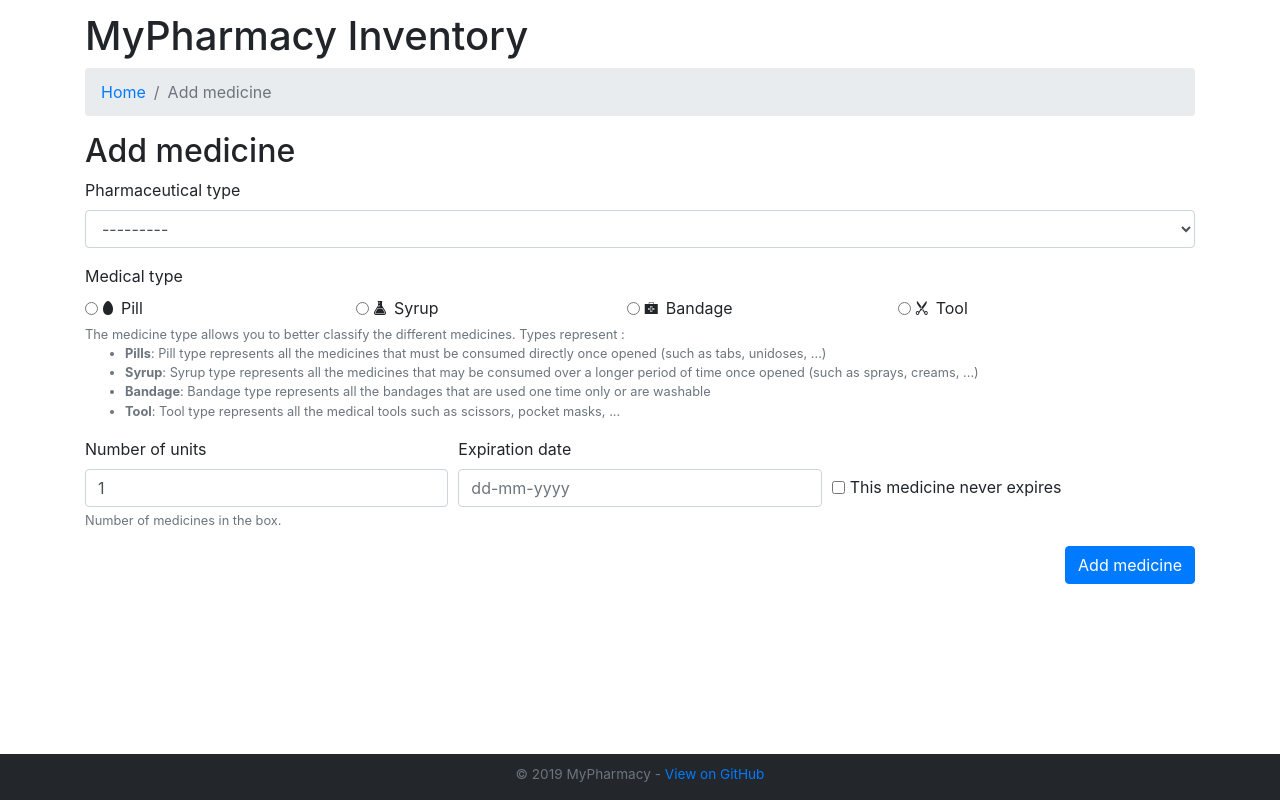
After one commit to skylarkbe/pharmacy, a Django app: page /addMedicine in a window 1280 px wide. The commit adds this page. Run offline with Django 3.2, Linux system fonts and the light colour scheme; data that the repository does not hold is empty; some libraries are stand-ins or nearby versions; some web fonts are replaced.

Commit message:
Add medicine form
Signed-off-by: romain.vanderkeilen <t4MJeDc7yJjKinhwhvcJ>

```diff
--- a/inventory/forms.py
+++ b/inventory/forms.py
@@ -1,5 +1,18 @@
 from django import forms
 from django.utils.translation import gettext as _trans
+
+from .models import Pharmaceutical
+from .constants import MEDICINE_TO_ICON, MEDICINE_DEFAULT_ICON, DATE_INPUT_FORMATS
+
+
+class IconWithLabelElement:
+    # This class generates a simple HTML output to link an ionIcon and a text together
+    def __init__(self, label, icon):
+        self.label = label
+        self.icon = icon
+
+    def __str__(self):
+        return "<i class='icon " + self.icon + "'></i><span>" + self.label + '</span>'
 
 
 class AddPharmaceuticalForm(forms.Form):
@@ -12,3 +25,52 @@ class AddPharmaceuticalForm(forms.Form):
         required=False,
         widget=forms.CheckboxInput(attrs={'class': 'form-check-input', 'value': 'True'})
     )
+
+
+class AddMedicineForm(forms.Form):
+    inputPharmaceutical = forms.ModelChoiceField(
+        required=True,
+        queryset=Pharmaceutical.objects.all().order_by('name'),
+        widget=forms.Select(attrs={'class': 'form-control'})
+    )
+    inputMedicalType = forms.ChoiceField(
+        required=True,
+        choices=(
+            ("Pill", IconWithLabelElement(
+                label=_trans("Pill"),
+                icon=MEDICINE_TO_ICON.get("Pill", MEDICINE_DEFAULT_ICON))),
+            ("Syrup", IconWithLabelElement(
+                label=_trans("Syrup"),
+                icon=MEDICINE_TO_ICON.get("Syrup", MEDICINE_DEFAULT_ICON))),
+            ("Bandage", IconWithLabelElement(
+                label=_trans("Bandage"),
+                icon=MEDICINE_TO_ICON.get("Bandage", MEDICINE_DEFAULT_ICON))),
+            ("Tool", IconWithLabelElement(
+                label=_trans("Tool"),
+                icon=MEDICINE_TO_ICON.get("Tool", MEDICINE_DEFAULT_ICON))),
+        ),
+        widget=forms.RadioSelect(attrs={'class': 'form-check-input'})
+    )
+    inputExpirationDate = forms.DateField(
+        required=True,
+        input_formats=DATE_INPUT_FORMATS,
+        widget=forms.HiddenInput()
+    )
+    medicineNeverExpires = forms.BooleanField(
+        required=False,
+        widget=forms.CheckboxInput(attrs={'class': 'form-check-input', 'value': 'True'})
+    )
+    inputAmount = forms.IntegerField(
+        required=True,
+        min_value=1,
+        widget=forms.NumberInput(attrs={'class': 'form-control','value': 1, 'aria-describedby': 'inputAmountHelper'})
+    )
+    inputValidity = forms.IntegerField(
+        required=False,
+        min_value=1,
+        widget=forms.NumberInput(attrs={'class': 'form-control', 'value': 1, 'aria-describedby': 'inputValidityHelp'})
+    )
+    inputSterility = forms.BooleanField(
+        required=False,
+        widget=forms.CheckboxInput(attrs={'class': 'form-check-input', 'value': 'True'})
+    )
--- a/inventory/models.py
+++ b/inventory/models.py
@@ -42,6 +42,7 @@ class Pill(Medicine):
 
 
 class Bandage(Medicine):
+    is_sterile = models.BooleanField(default=False)
     openedDate = models.DateField(null=True, blank=True)
 
     def __str___(self):
--- a/inventory/static/inventory/css/inventory.css
+++ b/inventory/static/inventory/css/inventory.css
@@ -7,3 +7,6 @@ footer.footer p.text-muted { margin: 0.75em 0;}
 
 div.actionBar { padding-top: 1em ; }
 i.icon { margin-right: 0.5em; }
+.form-check-inline-margin { margin: 2.4rem 0 0 0; }
+td .btn {padding: 0 !important;}
+td .btn-link { color: #212529; }
--- a/inventory/templates/core/header_actions_and_filters.html
+++ b/inventory/templates/core/header_actions_and_filters.html
@@ -3,7 +3,7 @@
     <div class="row">
         <div class="col text-left">
             <a href="{% url 'inventory:addPharmaceutical' %}" class="btn btn-secondary"><i class="icon ion-android-add-circle"></i>{% trans "Add Pharmaceutical" %}</a>
-            <button type="button" class="btn btn-secondary"><i class="icon ion-android-add-circle"></i>{% trans "Add Medicine" %}</button>
+            <a href="{% url 'inventory:addMedicine' %}" class="btn btn-secondary"><i class="icon ion-android-add-circle"></i>{% trans "Add Medicine" %}</a>
         </div>
         <div class="col text-right">
             {% trans "Show" %}&colon;&nbsp;
--- /dev/null
+++ b/inventory/templates/inventory/addMedicine.html
@@ -0,0 +1,126 @@
+{% extends "public/global.html" %}
+{% load i18n %}
+
+{% block scripts %}
+    <link rel="stylesheet" href="https://cdnjs.cloudflare.com/ajax/libs/bootstrap-datepicker/1.4.1/css/bootstrap-datepicker3.css"/>
+    <script type="text/javascript" src="https://cdnjs.cloudflare.com/ajax/libs/bootstrap-datepicker/1.4.1/js/bootstrap-datepicker.min.js"></script>
+    <script type="text/javascript">
+        $(document).ready(function() {
+            let medicineExpirationDatePicker = $('#medicineExpirationDatePicker').datepicker({
+                format: 'dd-mm-yyyy',todayBtn: "linked",todayHighlight: true, weekStart: 1
+            }).on('changeDate', function () {
+                $("#{{ add_medicine_form.inputExpirationDate.id_for_label }}").val($(this).datepicker('getFormattedDate'));
+            });
+            $("input[name='{{ add_medicine_form.inputMedicalType.name }}']").change(function () {
+                if ( $(this).val() == "Syrup" ) { $("#inputValidityRow").show(); } else { $("#inputValidityRow").hide(); }
+                if ( $(this).val() == "Tool" || $(this).val() == "Bandage" ) { $("#inputSterilityRow").show(); } else { $("#inputSterilityRow").hide(); }
+            });
+            $("#{{ add_medicine_form.medicineNeverExpires.id_for_label }}").change(function () {
+                if ( $("#{{ add_medicine_form.medicineNeverExpires.id_for_label }}").is(":checked") ) {
+                    medicineExpirationDatePicker.hide();
+                    $("#{{ add_medicine_form.inputExpirationDate.id_for_label }}").val("31-12-9999");
+                    $("#medicineExpirationNeverExpires").show();
+                } else {
+                    $("#{{ add_medicine_form.inputExpirationDate.id_for_label }}").val(medicineExpirationDatePicker.datepicker('getFormattedDate'));
+                    medicineExpirationDatePicker.show();
+                    $("#medicineExpirationNeverExpires").hide();
+                }
+            });
+            $(".inputValidityHelper").click(function () {
+                $("#{{ add_medicine_form.inputValidity.id_for_label }}").val($(this).val())
+            });
+        });
+    </script>
+{% endblock %}
+
+{% block header %}
+    <div class="container">
+        <ul class="breadcrumb">
+            <li class="breadcrumb-item"><a href="{% url 'inventory:index' %}" >{% trans "Home" %}</a></li>
+            <li class="breadcrumb-item active">{% trans "Add medicine" %}</li>
+        </ul>
+    </div>
+{% endblock %}
+
+{% block content %}
+    <div class="container">
+        <h2>{% trans "Add medicine" %}</h2>
+        <form method="post" action="{% url 'inventory:addMedicine' %}">
+            {% csrf_token %}
+            <div class="form-group">
+                <label for="{{ add_medicine_form.inputPharmaceutical.id_for_label }}">{% trans "Pharmaceutical type" %}</label>
+                {{ add_medicine_form.inputPharmaceutical }}
+            </div>
+            <div class="form-group">
+                <label for="medicalType">{% trans "Medical type" %}</label>
+                <div id="medicalType"  aria-describedby="inputMedicalTypeHelp">
+                    {% for radio in add_medicine_form.inputMedicalType %}
+                        <div class="form-check form-check-inline" style="width: 24%; margin: 0; padding: 0">
+                            {{ radio.tag }}
+                            <label class="form-check-label" for="{{ radio.id_for_label }}">{{ radio.choice_label | safe }}</label>
+                        </div>
+                    {% endfor %}
+                </div>
+                <small id="inputMedicalTypeHelp" class="form-text text-muted">
+                    {% trans "The medicine type allows you to better classify the different medicines. Types represent :" %}
+                    <ul>
+                        <li><strong>{% trans "Pills" %}</strong>&colon;&nbsp;{% trans "Pill type represents all the medicines that must be consumed directly once opened (such as tabs, unidoses, ...)" %}</li>
+                        <li><strong>{% trans "Syrup" %}</strong>&colon;&nbsp;{% trans "Syrup type represents all the medicines that may be consumed over a longer period of time once opened (such as sprays, creams, ...)" %}</li>
+                        <li><strong>{% trans "Bandage" %}</strong>&colon;&nbsp;{% trans "Bandage type represents all the bandages that are used one time only or are washable" %}</li>
+                        <li><strong>{% trans "Tool" %}</strong>&colon;&nbsp;{% trans "Tool type represents all the medical tools such as scissors, pocket masks, ..." %}</li>
+                    </ul>
+                </small>
+            </div>
+            <div class="form-row">
+                <div class="form-group col-md-4">
+                    <label for="{{ add_medicine_form.inputAmount.id_for_label }}">{% trans "Number of units" %}</label>
+                    {{ add_medicine_form.inputAmount }}
+                    <small id="inputAmountHelper" class="form-text text-muted">{% trans "Number of medicines in the box." %}</small>
+                </div>
+                <div class="form-group col-md-4">
+                    <label for="{{ add_medicine_form.inputExpirationDate.id_for_label }}">{% trans "Expiration date" %}</label>
+                    {{ add_medicine_form.inputExpirationDate }}
+                    <input type="text" id="medicineExpirationDatePicker" class="form-control datepicker {% if add_medicine_form.inputExpirationDate.errors %}is-invalid{% endif %}" placeholder="dd-mm-yyyy" />
+                    <input type="text" id="medicineExpirationNeverExpires" class="form-control" value="{% trans "-" %}" readonly="readonly" style="display: none" />
+                    {% if add_medicine_form.inputExpirationDate.errors %}<div class="invalid-feedback">{% trans "Please provide an expiration date" %}</div>{% endif %}
+                </div>
+                <div class="col-md-4 form-check-inline-margin">
+                    <div class="form-check form-check-inline">
+                        {{ add_medicine_form.medicineNeverExpires }}
+                        <label class="form-check-label" for="{{ add_medicine_form.medicineNeverExpires.id_for_label }}">{% trans "This medicine never expires" %}</label>
+                    </div>
+                </div>
+            </div>
+            <div id="inputValidityRow" class="form-row" style="display: none">
+                <div class="form-group col-md-4">
+                    <label for="{{ add_medicine_form.inputValidity.id_for_label }}">{% trans "Validity period" %}</label>
+                    {{ add_medicine_form.inputValidity }}
+                    <small id="inputValidityHelp" class="form-text text-muted">{% trans "Validity period in days after opening the medicine." %}</small>
+                </div>
+                <div class="form-group col-md-8" id="inputValidityHelpers">
+                    <div class="form-row">
+                        <label for="inputValidityHelpers">{% trans "Preset validity periods" %}</label>
+                    </div>
+                    <div class="btn-toolbar" aria-describedby="inputValidityHelpersHelp">
+                        <button type="button" class="btn btn-secondary mr-2 inputValidityHelper" value="7" title="{% trans "7 days" %}" role="option">{% trans "One Week" %}</button>
+                        <button type="button" class="btn btn-secondary mr-2 inputValidityHelper" value="31" title="{% trans "31 days" %}" role="option">{% trans "One Month" %}</button>
+                        <button type="button" class="btn btn-secondary mr-2 inputValidityHelper" value="182" title="{% trans "182 days" %}" role="option">{% trans "Six Months" %}</button>
+                        <button type="button" class="btn btn-secondary mr-2 inputValidityHelper" value="365" title="{% trans "365 days" %}" role="option">{% trans "One Year" %}</button>
+                        <button type="button" class="btn btn-secondary mr-2 inputValidityHelper" value="1825" title="{% trans "1825 days" %}" role="option">{% trans "Five Years" %}</button>
+                        <button type="button" class="btn btn-secondary mr-2 inputValidityHelper" value="3650" title="{% trans "3650 days" %}" role="option">{% trans "Ten Years" %}</button>
+                    </div>
+                    <small id="inputValidityHelpersHelp" class="form-text text-muted">{% trans "Use the buttons to set the predifined duration in the validity period field." %}</small>
+                </div>
+            </div>
+            <div id="inputSterilityRow" style="display: none">
+                <div class="form-check">
+                    {{ add_medicine_form.inputSterility }}
+                    <label class="form-check-label" for="{{ add_medicine_form.inputSterility.id_for_label }}">{% trans "This medicine is sterile" %}</label>
+                </div>
+            </div>
+            <div class="form-group text-right">
+                <button type="submit" class="btn btn-primary">{% trans "Add medicine" %}</button>
+            </div>
+        </form>
+    </div>
+{% endblock %}
--- a/inventory/templates/public/global.html
+++ b/inventory/templates/public/global.html
@@ -12,6 +12,7 @@
         <script src="https://code.jquery.com/jquery-3.3.1.slim.min.js" integrity="sha384-q8i/X+965DzO0rT7abK41JStQIAqVgRVzpbzo5smXKp4YfRvH+8abtTE1Pi6jizo" crossorigin="anonymous"></script>
         <script src="https://cdnjs.cloudflare.com/ajax/libs/popper.js/1.14.7/umd/popper.min.js" integrity="sha384-UO2eT0CpHqdSJQ6hJty5KVphtPhzWj9WO1clHTMGa3JDZwrnQq4sF86dIHNDz0W1" crossorigin="anonymous"></script>
         <script src="https://stackpath.bootstrapcdn.com/bootstrap/4.3.1/js/bootstrap.min.js" integrity="sha384-JjSmVgyd0p3pXB1rRibZUAYoIIy6OrQ6VrjIEaFf/nJGzIxFDsf4x0xIM+B07jRM" crossorigin="anonymous"></script>
+        {% block scripts %}{% endblock %}
     </head>
     <body>
         <header>
--- a/inventory/urls.py
+++ b/inventory/urls.py
@@ -6,4 +6,5 @@ app_name = 'inventory'
 urlpatterns = [
     path('', views.index, name='index'),
     path('addPharmaceutical', views.AddPharmaceuticalView.as_view(), name='addPharmaceutical'),
+    path('addMedicine', views.AddMedicineView.as_view(), name='addMedicine'),
 ]
--- a/inventory/views.py
+++ b/inventory/views.py
@@ -5,8 +5,10 @@ from django.views.decorators.csrf import csrf_protect
 from django.utils.decorators import method_decorator
 from django.utils.translation import gettext as _trans
 
-from .models import Medicine, Pharmaceutical
-from .forms import AddPharmaceuticalForm
+from datetime import datetime
+
+from .models import Medicine, Pharmaceutical, Pill, Syrup, Tool, Bandage
+from .forms import AddPharmaceuticalForm, AddMedicineForm
 
 
 def index(request):
@@ -19,7 +21,7 @@ class AddPharmaceuticalView(TemplateView):
 
     def get(self, request, *args, **kwargs):
         add_pharmaceutical = AddPharmaceuticalForm()
-        return render(request, 'inventory/addPharmaceutical.html', {'add_pharmaceutical_form': add_pharmaceutical})
+        return render(request, self.template_name, {'add_pharmaceutical_form': add_pharmaceutical})
 
     def post(self, request, *args, **kwargs):
         method_decorator(csrf_protect)
@@ -44,4 +46,92 @@ class AddPharmaceuticalView(TemplateView):
                 )
             return redirect('inventory:index')
         else:
-            return render(request, 'inventory/addPharmaceutical.html', {'add_pharmaceutical_form': add_pharmaceutical})
+            messages.add_message(
+                request, messages.ERROR,
+                _trans("There are errors in the submitted form."),
+                extra_tags='alert-danger'
+            )
+            return render(request, self.template_name, {'add_pharmaceutical_form': add_pharmaceutical})
+
+
+class AddMedicineView(TemplateView):
+    template_name = "inventory/addMedicine.html"
+
+    def get(self, request, *args, **kwargs):
+        add_medicine = AddMedicineForm()
+        return render(request, self.template_name, {'add_medicine_form': add_medicine})
+
+    def post(self, request, *args, **kwargs):
+        method_decorator(csrf_protect)
+        add_medicine = AddMedicineForm(request.POST)
+        if add_medicine.is_valid():
+            input_medical_type=add_medicine.cleaned_data['inputMedicalType']
+            if input_medical_type == "Pill":
+                pill = Pill(
+                    type=add_medicine.cleaned_data['inputPharmaceutical'],
+                    amount=add_medicine.cleaned_data['inputAmount'],
+                    insertDate=datetime.now(),
+                    expirationDate=add_medicine.cleaned_data['inputExpirationDate'],
+                )
+                pill.save()
+                messages.add_message(
+                    request, messages.SUCCESS,
+                    _trans("The pill has been successfully added to your pharmacy."),
+                    extra_tags='alert-success'
+                )
+            elif input_medical_type == "Syrup":
+                syrup = Syrup(
+                    type=add_medicine.cleaned_data['inputPharmaceutical'],
+                    amount=add_medicine.cleaned_data['inputAmount'],
+                    insertDate=datetime.now(),
+                    expirationDate=add_medicine.cleaned_data['inputExpirationDate'],
+                    validity=add_medicine.cleaned_data['inputValidity']
+                )
+                syrup.save()
+                messages.add_message(
+                    request, messages.SUCCESS,
+                    _trans("The syrup has been successfully added to your pharmacy."),
+                    extra_tags='alert-success'
+                )
+            elif input_medical_type == "Bandage":
+                bandage = Bandage(
+                    type=add_medicine.cleaned_data['inputPharmaceutical'],
+                    amount=add_medicine.cleaned_data['inputAmount'],
+                    insertDate=datetime.now(),
+                    expirationDate=add_medicine.cleaned_data['inputExpirationDate'],
+                    is_sterile=add_medicine.cleaned_data['inputSterility'],
+                )
+                bandage.save()
+                messages.add_message(
+                    request, messages.SUCCESS,
+                    _trans("The bandage has been successfully added to your pharmacy."),
+                    extra_tags='alert-success'
+                )
+            elif input_medical_type == "Tool":
+                tool = Tool(
+                    type=add_medicine.cleaned_data['inputPharmaceutical'],
+                    amount=add_medicine.cleaned_data['inputAmount'],
+                    insertDate=datetime.now(),
+                    expirationDate=add_medicine.cleaned_data['inputExpirationDate'],
+                    is_sterile=add_medicine.cleaned_data['inputSterility'],
+                )
+                tool.save()
+                messages.add_message(
+                    request, messages.SUCCESS,
+                    _trans("The tool has been successfully added to your pharmacy."),
+                    extra_tags='alert-success'
+                )
+            else:
+                messages.add_message(
+                    request, messages.ERROR,
+                    _trans("The chosen medicine type is not known, please select a valid type."),
+                    extra_tags='alert-danger'
+                )
+            return redirect('inventory:index')
+        else:
+            messages.add_message(
+                request, messages.ERROR,
+                _trans("There are errors in the submitted form."),
+                extra_tags='alert-danger'
+            )
+            return render(request, self.template_name, {'add_medicine_form': add_medicine})
```
Also changed, not shown: inventory/constants.py (added, +10 -0 lines), inventory/templates/inventory/index.html (+6 -4 lines), inventory/templatetags/model_name.py (+2 -6 lines), README.md.
